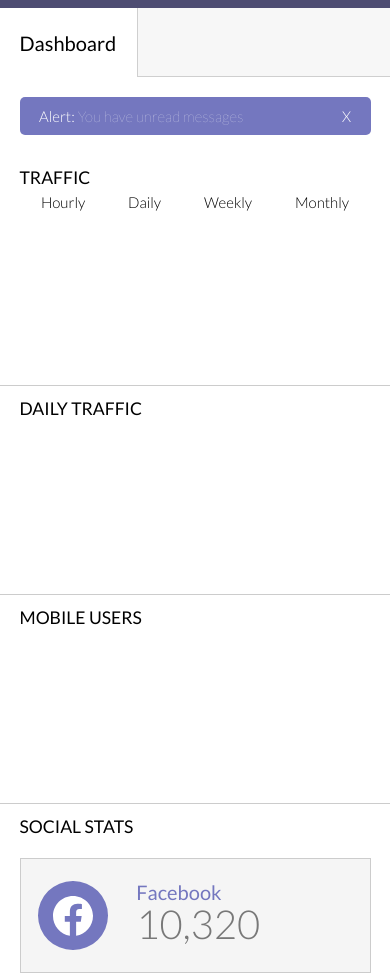
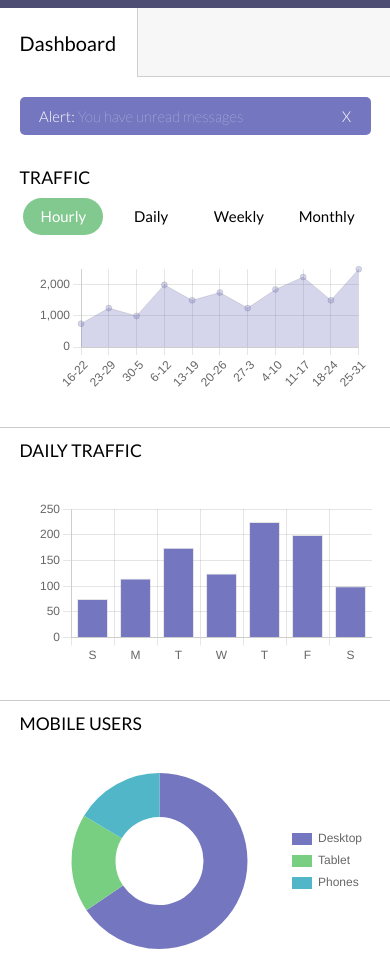
Before and after one commit to mGarciaNieto/FEWD_Project-7_WebApp-Dashboard, a plain HTML site: page index.html in a window 390 px wide. Shown: the part 102-1075 px from the top of the page. Drawn offline with nearby package versions, Linux system fonts and the light colour scheme; some packages are replaced by stand-ins of ours; a script that the page names is missing.

Commit message:
Finish mobile mockup

```diff
--- a/css/style.css
+++ b/css/style.css
@@ -168,10 +168,30 @@
 .traffic-nav {
   display: flex;
   justify-content: space-around;
+  font-weight: 400;
+  padding: 2% 0;
 }
 
 .traffic-nav-link {
   list-style: none;
+  width: 80px;
+  padding: 2%;
+  text-align: center;
+}
+
+.active {
+  background-color: #81c98f;
+  border-radius: 20px 20px;
+  color: white;
+}
+
+.widget-container-full,
+.widget-container-half {
+  padding: 5%;
+}
+
+.widget-container-half {
+  margin-top: 5%;
 }
 
 /* Social Stats
--- a/index.html
+++ b/index.html
@@ -14,6 +14,7 @@
     <link rel="preconnect" href="https://fonts.googleapis.com" />
     <link rel="preconnect" href="https://fonts.gstatic.com" crossorigin />
     <link href="https://fonts.googleapis.com/css2?family=Lato:wght@100;300;400;700;900&display=swap" rel="stylesheet" />
+    <script src="https://cdn.jsdelivr.net/npm/chart.js"></script>
     <script type="text/javascript" src="js/webb-app.js" defer></script>
     <script src="//cdn.jsdelivr.net/npm/sweetalert2@11" defer></script>
   </head>
@@ -53,16 +54,16 @@
         <div class="traffic-header">
           <h3 class="section__h3">Traffic</h3>
           <ul class="traffic-nav">
-            <li class="traffic-nav-link">Hourly</li>
+            <li class="traffic-nav-link active">Hourly</li>
             <li class="traffic-nav-link">Daily</li>
             <li class="traffic-nav-link">Weekly</li>
-            <li class="traffic-nav-link active">Monthly</li>
+            <li class="traffic-nav-link">Monthly</li>
           </ul>
         </div>
         <div class="widget-container-full">
           <!-- element line graph will attach to -->
           <!-- <img class="temporary" src="mockups/traffic.png" alt="" /> -->
-          <canvas id="traffic-chart"></canvas>
+          <canvas class="web-trafic__container" id="traffic-chart"></canvas>
         </div>
       </section>
 
@@ -72,7 +73,7 @@
         <div class="widget-container-half">
           <!-- element bar graph will attach to -->
           <!-- <img class="temporary" src="mockups/daily.png" alt="" /> -->
-          <canvas id="daily-chart"></canvas>
+          <canvas class="daily-traffic__container" id="daily-chart"></canvas>
         </div>
       </section>
 
@@ -82,7 +83,7 @@
         <div class="widget-container-half">
           <!-- element bar graph will attach to -->
           <!-- <img class="temporary" src="mockups/mobile.png" alt="" /> -->
-          <canvas id="mobile-chart"></canvas>
+          <canvas class="mobile-traffic__container" id="mobile-chart"></canvas>
         </div>
       </section>
 
--- a/js/webb-app.js
+++ b/js/webb-app.js
@@ -8,6 +8,9 @@ const bell = document.getElementById('header__bell')
 
 // Charts
 const trafficCanvas = document.getElementById('traffic-chart')
+const trafficSelected = document.querySelector('.traffic-nav')
+const dailyCanvas = document.getElementById('daily-chart')
+const mobileCanvas = document.getElementById('mobile-chart')
 
 // Messaging
 const user = document.getElementById('userField')
@@ -59,7 +62,41 @@ bell.addEventListener('click', (e) => {
 /* Chart Widgets
 =============================================================== */
 
-const trafficData = {
+// Web traffic
+const monthlyWebTraffic = {
+  labels: ['Jan', 'Feb', 'Mar', 'Apr', 'May', 'Jun', 'Jul', 'Aug', 'Sep', 'Oct', 'Nov', 'Dec'],
+  datasets: [
+    {
+      data: [750, 1250, 1000, 2000, 1500, 1750, 15250, 11850, 2250, 1500, 2500, 8000],
+      backgroundColor: 'rgba(116, 119, 191, .3)',
+      borderWidth: 1
+    }
+  ]
+}
+
+const weeklyWebTraffic = {
+  labels: ['Week 1', 'Week 2', 'Week 3', 'Week 4', 'Week 5', 'Week 6', 'Week 7'],
+  datasets: [
+    {
+      data: [1250, 1900, 1950, 800, 1200, 2500, 2000],
+      backgroundColor: 'rgba(116, 119, 191, .3)',
+      borderWidth: 1
+    }
+  ]
+}
+
+const dailyWebTraffic = {
+  labels: ['Mon', 'Tue', 'Wed', 'Thu', 'Fri', 'Sat', 'Sun'],
+  datasets: [
+    {
+      data: [500, 550, 700, 1600, 1100, 1500, 1100],
+      backgroundColor: 'rgba(116, 119, 191, .3)',
+      borderWidth: 1
+    }
+  ]
+}
+
+const hourlyWebTraffic = {
   labels: ['16-22', '23-29', '30-5', '6-12', '13-19', '20-26', '27-3', '4-10', '11-17', '18-24', '25-31'],
   datasets: [
     {
@@ -88,6 +125,101 @@ const trafficOptions = {
     }
   }
 }
+
+const trafficChart = new Chart(trafficCanvas, {
+  type: 'line',
+  data: hourlyWebTraffic,
+  options: trafficOptions
+})
+
+trafficSelected.addEventListener('click', (e) => {
+  if (e.target.tagName === 'LI' && !e.target.classList.contains('active')) {
+    const options = trafficSelected.children
+    for (let i = 0; i < options.length; i++) {
+      let option = options[i]
+      if (option.classList.contains('active')) {
+        option.classList.remove('active')
+      }
+    }
+    e.target.classList.add('active')
+  }
+  if (e.target.textContent === 'Hourly') {
+    trafficChart.data = hourlyWebTraffic
+    trafficChart.update()
+  } else if (e.target.textContent === 'Daily') {
+    trafficChart.data = dailyWebTraffic
+    trafficChart.update()
+  } else if (e.target.textContent === 'Weekly') {
+    trafficChart.data = weeklyWebTraffic
+    trafficChart.update()
+  } else if (e.target.textContent === 'Monthly') {
+    trafficChart.data = monthlyWebTraffic
+    trafficChart.update()
+  }
+})
+
+// Daily traffic
+const dailyData = {
+  labels: ['S', 'M', 'T', 'W', 'T', 'F', 'S'],
+  datasets: [
+    {
+      label: '# of Hits',
+      data: [75, 115, 175, 125, 225, 200, 100],
+      backgroundColor: '#7477BF',
+      borderWidth: 1
+    }
+  ]
+}
+const dailyOptions = {
+  scales: {
+    y: {
+      beginAtZero: true
+    }
+  },
+  plugins: {
+    legend: {
+      display: false
+    }
+  }
+}
+
+const dailyChart = new Chart(dailyCanvas, {
+  type: 'bar',
+  data: dailyData,
+  options: dailyOptions
+})
+
+// Mobile traffic
+const mobileData = {
+  labels: ['Desktop', 'Tablet', 'Phones'],
+  datasets: [
+    {
+      label: '# of Users',
+      data: [2000, 550, 500],
+      borderWidth: 0,
+      backgroundColor: ['#7477BF', '#78CF82', '#51B6C8']
+    }
+  ]
+}
+
+const mobileOptions = {
+  aspectRatio: 1.9,
+  plugins: {
+    legend: {
+      position: 'right',
+      labels: {
+        boxWidth: 20,
+        fontStyle: 'bold'
+      }
+    }
+  }
+}
+
+const mobileChart = new Chart(mobileCanvas, {
+  type: 'doughnut',
+  data: mobileData,
+  options: mobileOptions
+})
 
 /* Messaging
 ============================================================== */
```
